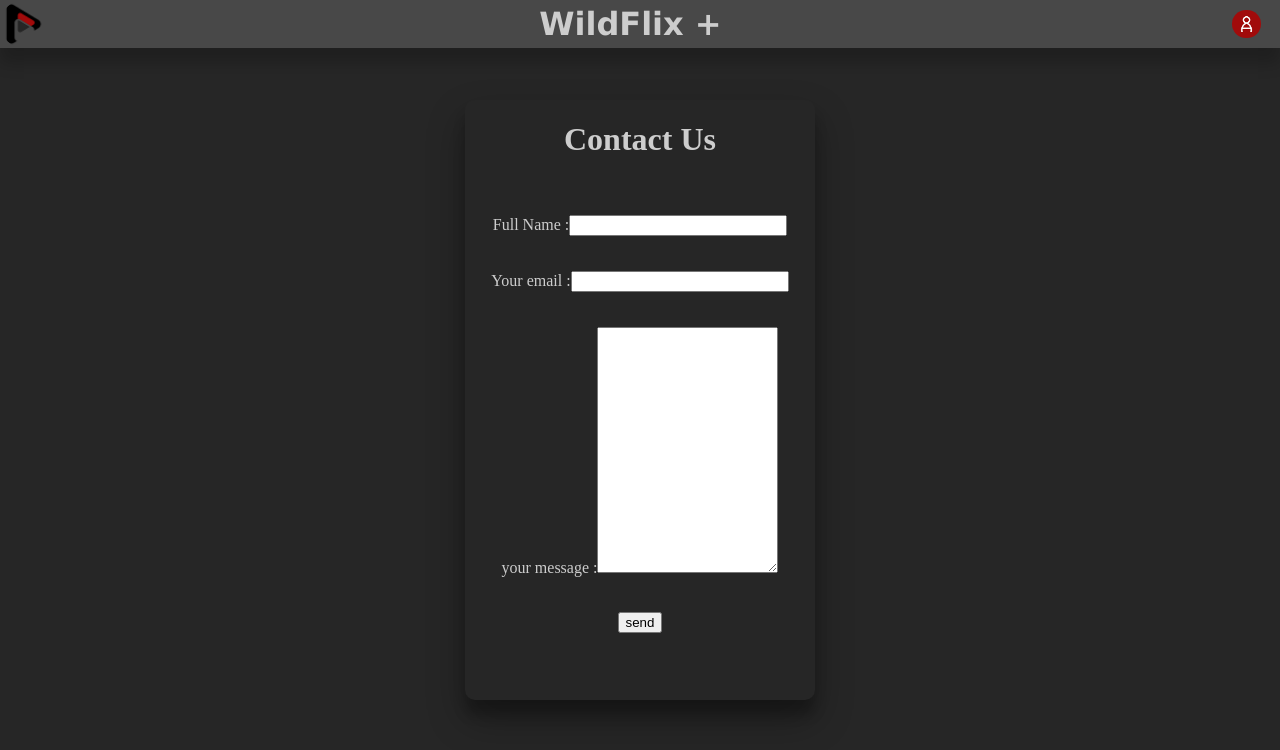
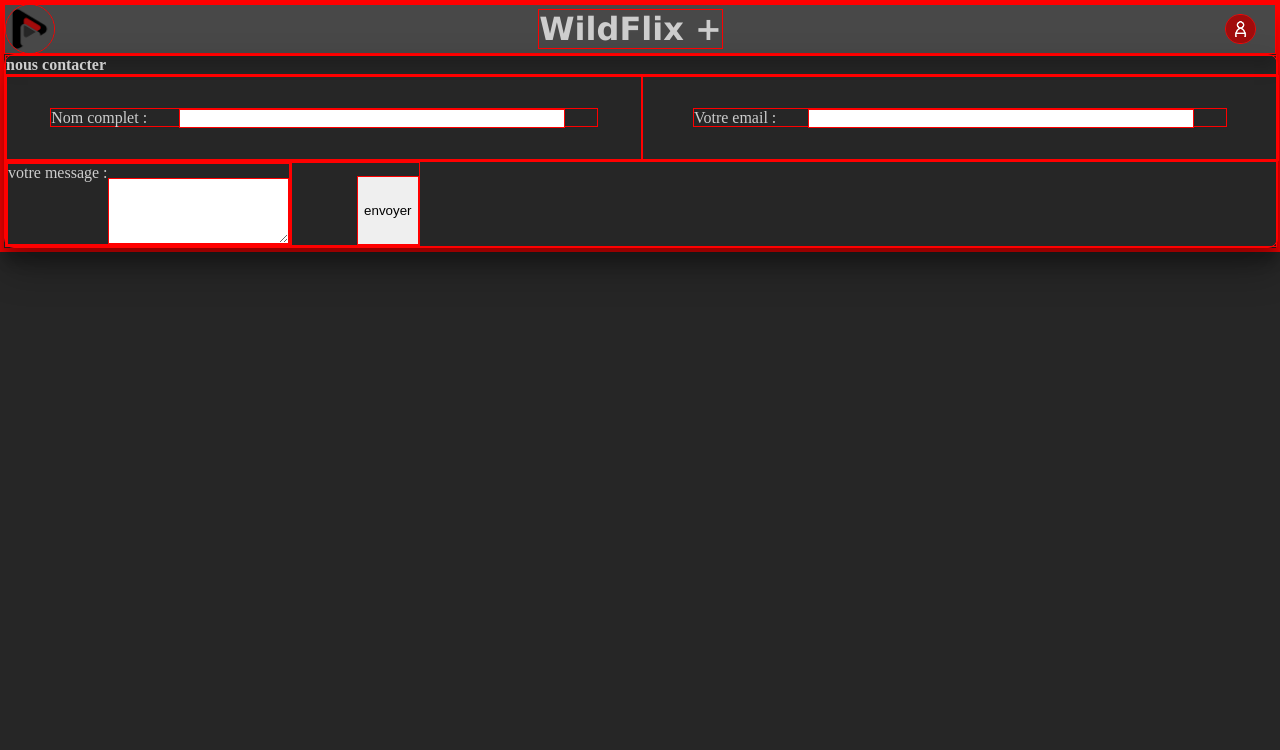
Before and after one commit to WildCodeSchool/2023-03-JS-Remote-Wild_Impact_Project-2_Team_C, a React (Vite) app in the folder frontend/: page / in a window 1280 px wide. Shown: the top 750 px of the page. Built offline with nearby package versions, Linux system fonts and the light colour scheme; a web font is replaced by a local one.

Commit message:
avancement du css

```diff
--- a/frontend/src/pages/ContactForm.jsx
+++ b/frontend/src/pages/ContactForm.jsx
@@ -5,27 +5,32 @@ import "../styles/Form.scss";
 function ContactForm() {
   return (
     <div className="form">
-      <h1>Contact Us</h1>
-      <div>
-        <label htmlFor="Fullname">
-          Full Name :
+      <h1>nous contacter</h1>
+      <div className="clien">
+        <div className="name">
+          <label id="Fullname">
+            Nom complet :
             <input type="text" />
           </label>
         </div>
-      <div>
-        <label htmlFor="email">
-          Your email :
+        <div className="email">
+          <label id="Email">
+            Votre email :
             <input type="email" />
           </label>
         </div>
+      </div>
+      <div className="envoi">
         <div>
-        <label htmlFor="message">
-          your message :
-          <textarea />
+          <label className="message">
+            votre message :
+            <textarea className="textarea" />
           </label>
         </div>
-
-      <button className="button"> send </button>
+        <div className="button">
+          <button> envoyer </button>
+        </div>
+      </div>
     </div>
   );
 }
--- a/frontend/src/styles/Form.scss
+++ b/frontend/src/styles/Form.scss
@@ -1,33 +1,91 @@
 @import "./Variables.scss";
 
+*{
+  border:1px solid red
+}
+
 .form{
-  width: 350px;
- height: 600px;
- position: absolute;
- left: 50%;
- top: 50%;
- transform: translate(-50%, -50%);
+ margin: 0 25%;
+ width: 50%;
+ height: 400px;
+ display: flex;
+ flex-direction: column;
+ justify-content: center;
  text-align: center;
  border-radius: 10px;
   box-shadow: rgba(0, 0, 0, 0.3) 0px 19px 38px,
 rgba(0, 0, 0, 0.22) 0px 15px 12px;
 
+h1{
+  height: 5%;
+  font-size: 100%;
+  margin: 0;
+}
+
 input{
   width: 60%;
-  margin-top: 10%;
-
-}
-label{
-  margin-top: 10%;
-
+  margin: 5%;
 
 }
 textarea{
-  margin-top: 10%;
-  height: 15rem;
+  margin-top: 5%;
+  height: 60px;
   width: auto;
 }
 button{
   margin-top: 10%;
 }
 }
+
+
+@media screen and (min-width:769px) {
+
+
+  .form{
+    display:flex;
+    width: 100%;
+    height:30%;
+    margin: 0%;
+  }
+h1{
+    display: flex;
+    justify-content: flex-start;
+
+  }
+.clien{
+    display: flex;
+    width: 100%;
+
+}
+.name{
+  width: 50%;
+}
+.email{
+  width: 50%;
+}
+input{
+  width: 40%;
+
+}
+.envoi{
+  display: flex;
+
+}
+
+.message{
+  display: flex;
+  justify-content: flex-start;
+
+}
+.textarea{
+  min-width: 60%;
+  min-height: 30%;
+}
+.button{
+  width: 10%;
+  display: flex;
+  justify-content: flex-end;
+}
+
+
+}
```
Lines whose indentation alone changed are shown as unchanged.
